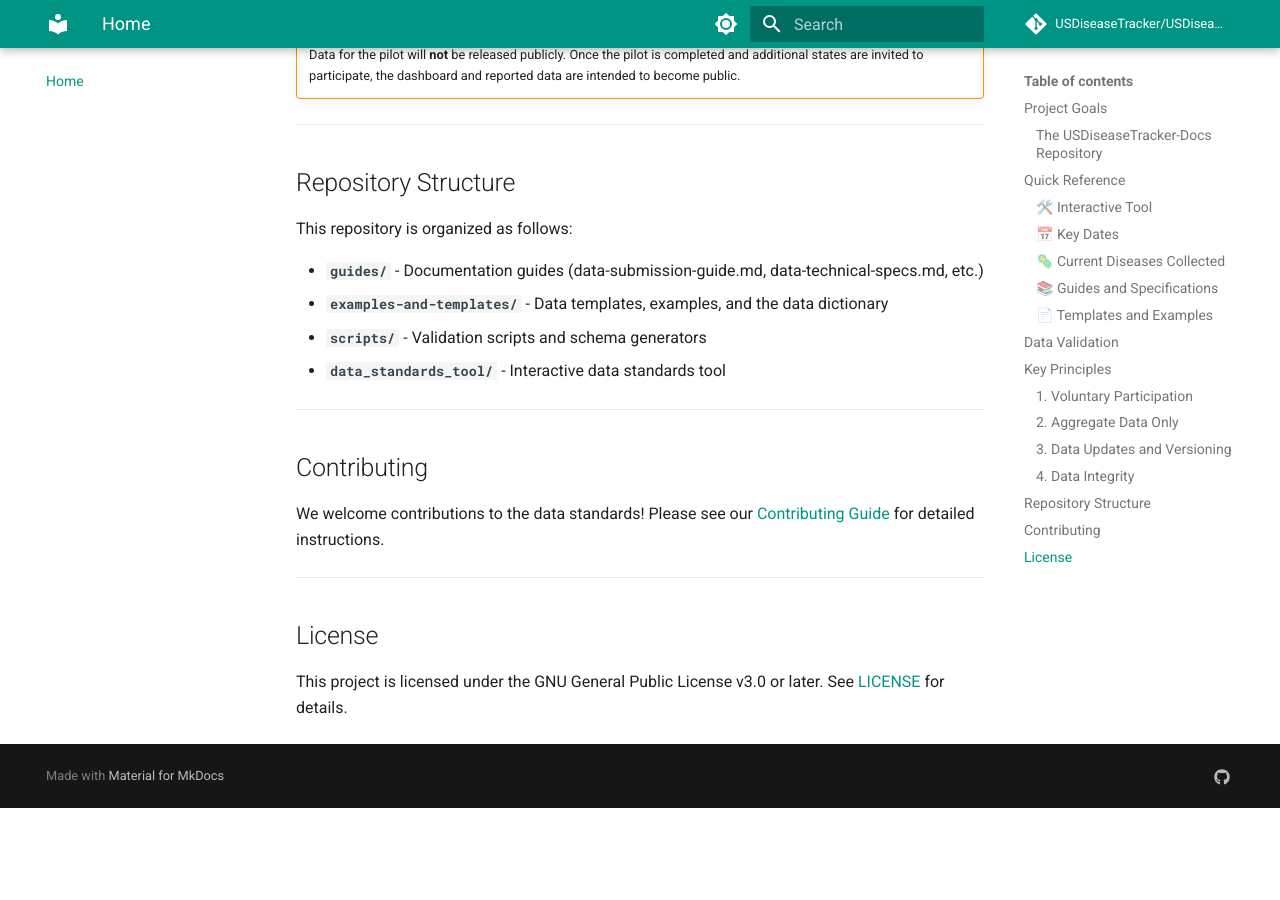
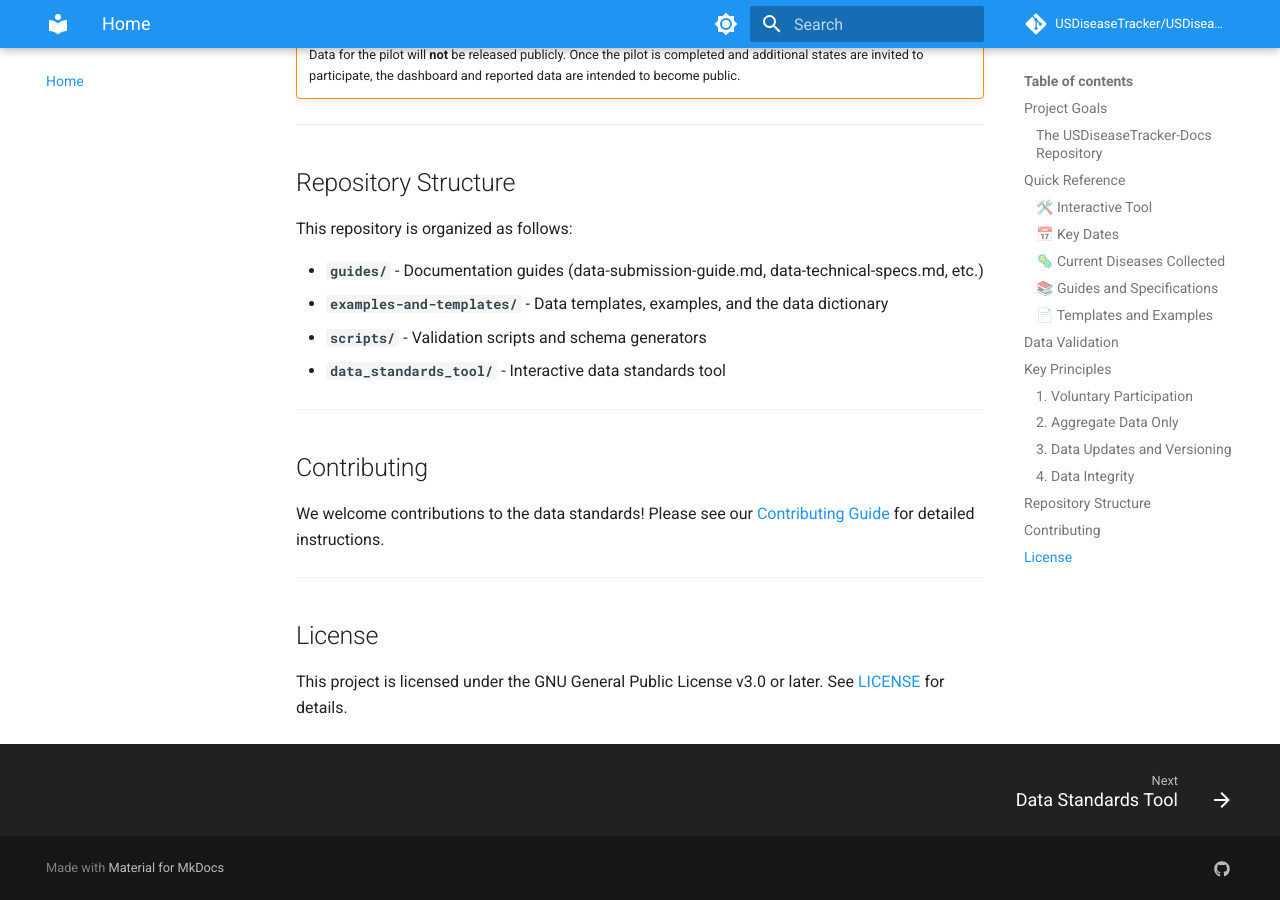
Before and after one commit to USDiseaseTracker/USDiseaseTracker-Docs, an MkDocs documentation site: the page built from docs/index.md, in a window 1280 px wide and 900 px high, scrolled down 3272 px. Built offline with MkDocs 1.6.1 and Material for MkDocs 9.7.7, drawn with Linux system fonts in a browser that asks for light colours; comment, search, counter and statistics services are not loaded; before the commit the page ends 4080 px from its top, so only the background shows below that.

Commit message:
Update mkdocs.yml

```diff
--- a/mkdocs.yml
+++ b/mkdocs.yml
@@ -12,16 +12,16 @@ theme:
     # Light mode
     - media: "(prefers-color-scheme: light)"
       scheme: default
-      primary: teal
-      accent: teal
+      primary: blue
+      accent: blue grey
       toggle:
         icon: material/brightness-7
         name: Switch to dark mode
     # Dark mode
     - media: "(prefers-color-scheme: dark)"
       scheme: slate
-      primary: teal
-      accent: teal
+      primary: blue
+      accent: blue grey
       toggle:
         icon: material/brightness-4
         name: Switch to light mode
@@ -31,6 +31,7 @@ theme:
     - navigation.tabs
     - navigation.sections
     - navigation.top
+    - navigation.footer
     - search.suggest
     - search.highlight
     - content.code.copy
```
